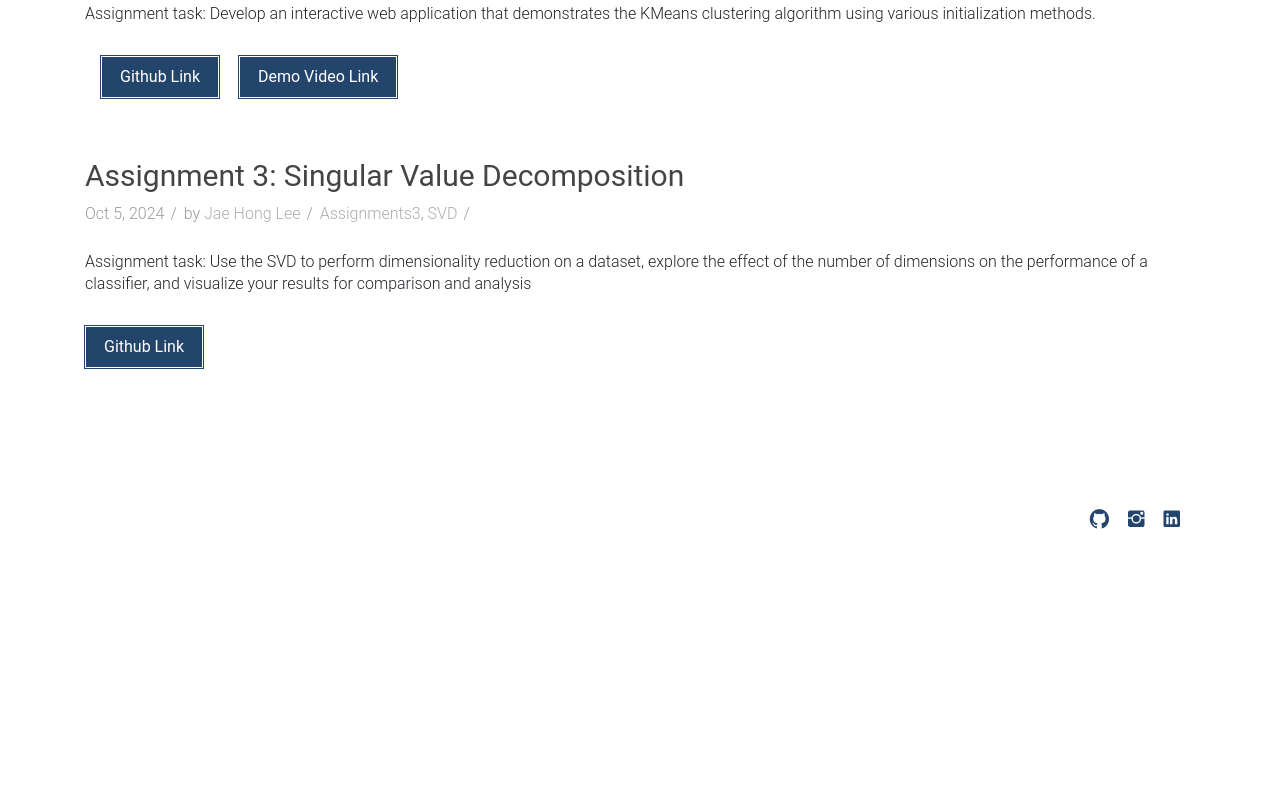
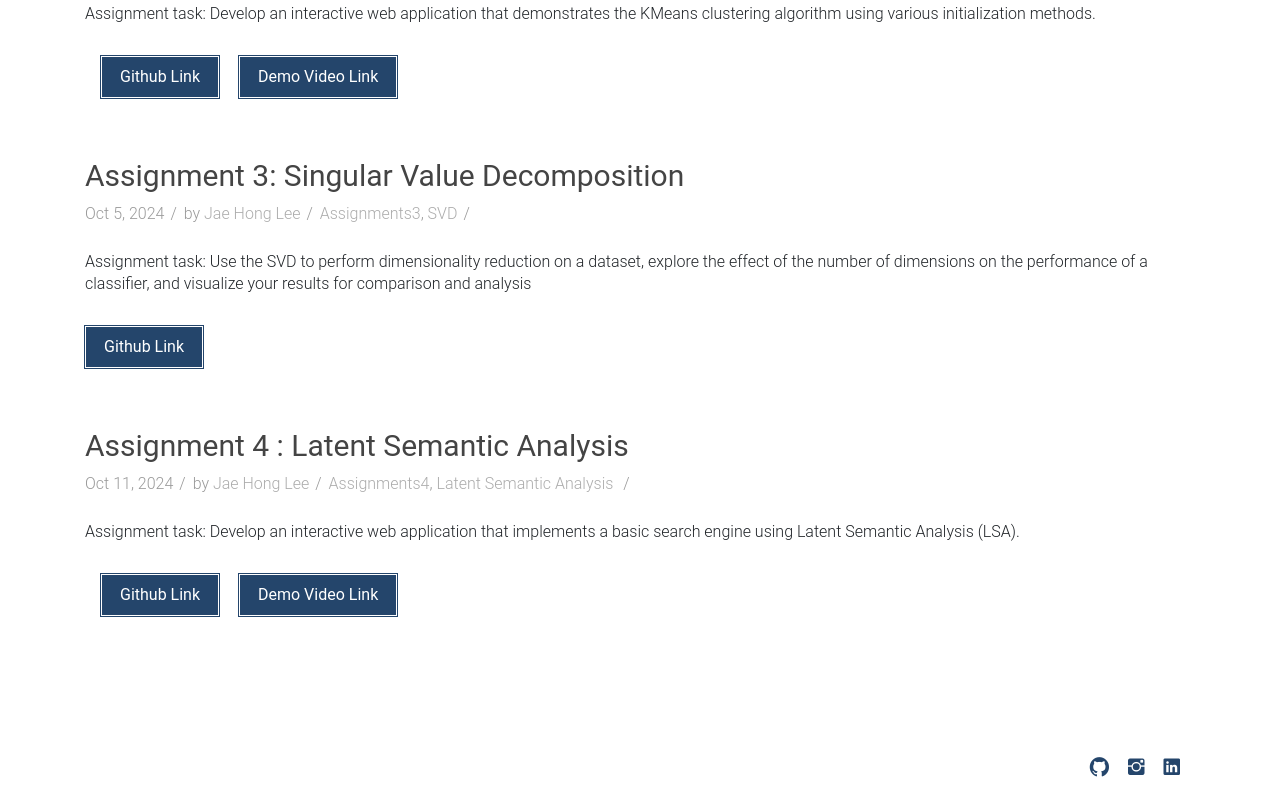
Before and after one commit to digitaldna01/digitaldna01.github.io, a plain HTML site: page assignments.html in a window 1280 px wide. Shown: the part 915-1724 px from the top of the page. Before the commit the page ends 1476 px from the top, so only its background shows below. Drawn offline with Linux system fonts and the light colour scheme; files whose address does not match are found by name.

Commit message:
Assignment 4

```diff
--- a/assignments.html
+++ b/assignments.html
@@ -198,6 +198,29 @@ Header Section Start
           </div>
         </article>
 
+        <!--=====================================
+        =            Assignment 4               =
+        ======================================-->
+        <article class="wow fadeInDown" data-wow-delay=".3s" data-wow-duration="500ms">
+          <div class="blog-content">
+            <h2 class="blogpost-title">
+              <a href="post-fullwidth.html">Assignment 4 : Latent Semantic Analysis </a>
+            </h2>
+            <div class="blog-meta">
+              <span>Oct 11, 2024</span>
+              <span>by <a href="">Jae Hong Lee</a></span>
+              <span><a href="">Assignments4</a>,<a href=""> Latent Semantic Analysis </a></span>
+            </div>
+            <p>Assignment task: Develop an interactive web application that implements a basic search engine using Latent Semantic Analysis (LSA).
+            </p>
+            <a href="https://github.com/digitaldna01/jhonglee-assignment-4" class="btn btn-dafault btn-details hvr-bounce-to-right mx-3">Github Link</a>
+
+            <a href="https://youtu.be/YjSA8HsvnZo" class="btn btn-dafault btn-details hvr-bounce-to-right">Demo Video Link</a>
+          </div>
+        </article>
+
+
+
         <!-- <article class="wow fadeInDown" data-wow-delay=".5s" data-wow-duration="500ms">
           <div class="blog-post-image">
             <a href="post-fullwidth.html"><img class="img-fluid" src="images/blog/post-2.jpg" alt="" /></a>
```
